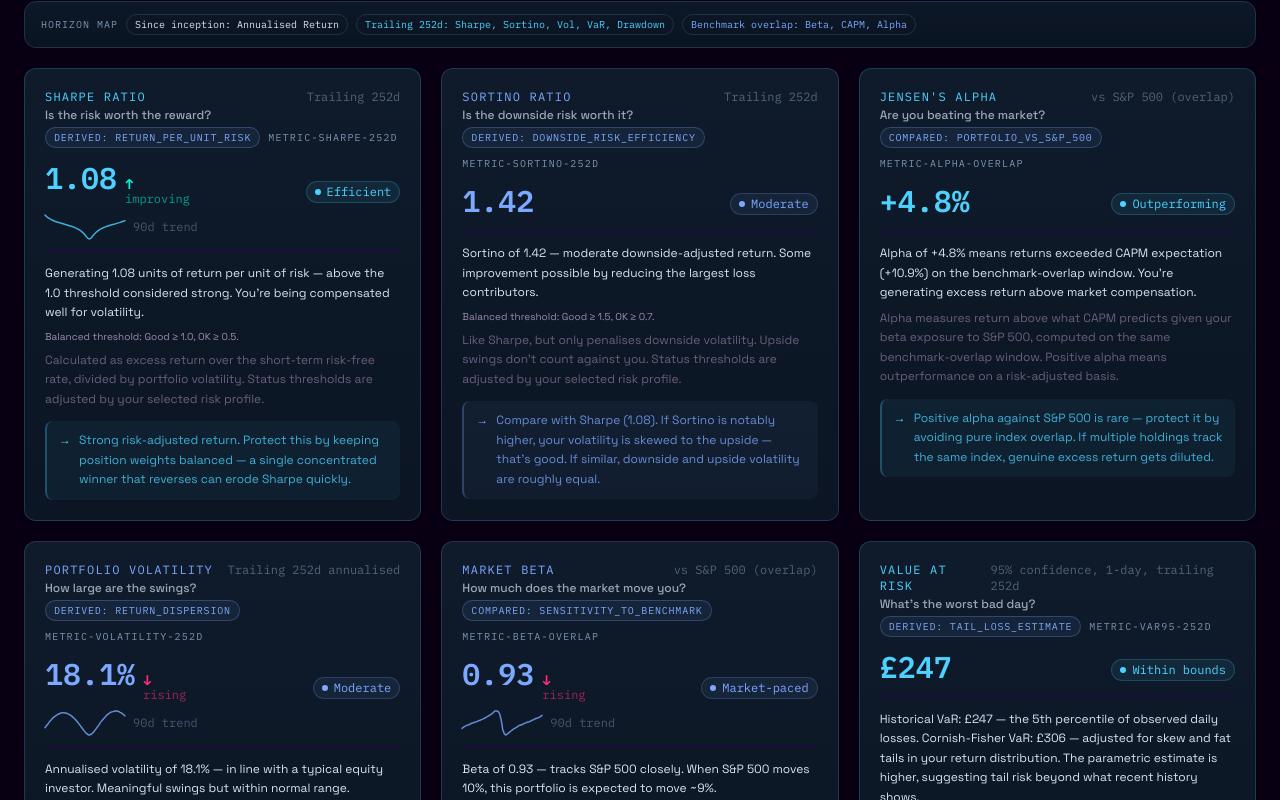
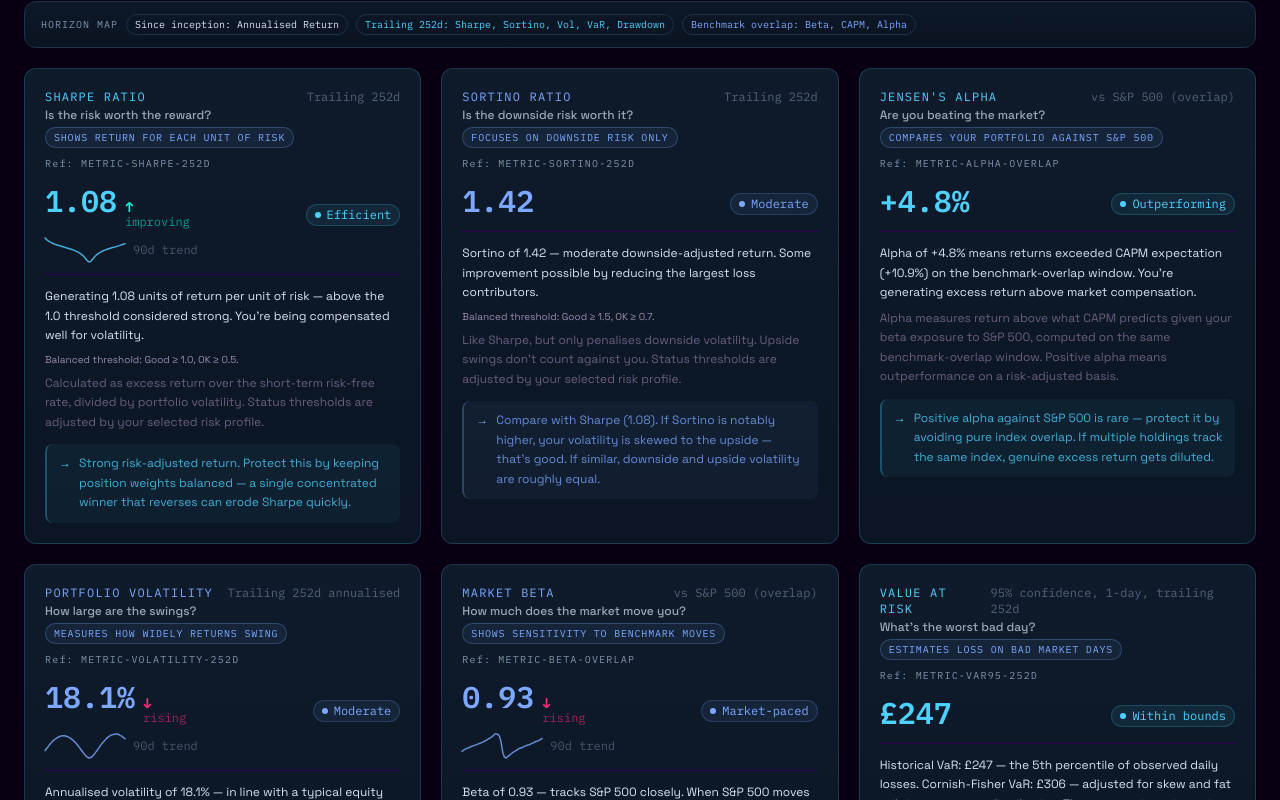
Before and after one commit to henryg1209005-beep/portfolio_tracker, a Next.js app in the folder web/: page /demo in a window 1280 px wide. Shown: the part 840-1640 px from the top of the page. Built offline with nearby package versions, Linux system fonts and the light colour scheme; no server answers.

Commit message:
Make ontology labels user-friendly across dashboard

```diff
--- a/web/app/dashboard/layout.tsx
+++ b/web/app/dashboard/layout.tsx
@@ -86,10 +86,10 @@ function DashboardShell({ children }: { children: React.ReactNode }) {
                 PORTIVEX INTELLIGENCE CONSOLE
               </div>
               <div className="mt-1.5 flex flex-wrap items-center gap-2">
-                <span className="ontology-chip ontology-chip-entity">Entity: Portfolio</span>
-                <span className="ontology-chip ontology-chip-rel">Edge: exposes risk_metric</span>
-                <span className="ontology-chip ontology-chip-rel">Edge: composed_of holding</span>
-                <span className="ontology-id">OBJ-PORTFOLIO-PRIMARY</span>
+                <span className="ontology-chip ontology-chip-entity">Portfolio Object</span>
+                <span className="ontology-chip ontology-chip-rel">Shows risk metrics</span>
+                <span className="ontology-chip ontology-chip-rel">Built from holdings</span>
+                <span className="ontology-id">Ref: OBJ-PORTFOLIO-PRIMARY</span>
               </div>
             </div>
           </div>
--- a/web/app/dashboard/metrics/page.tsx
+++ b/web/app/dashboard/metrics/page.tsx
@@ -265,10 +265,10 @@ export default function MetricsPage() {
         <div>
           <h1 className="text-2xl font-bold">Risk Metrics</h1>
           <div className="mt-2 flex flex-wrap items-center gap-2">
-            <span className="ontology-chip ontology-chip-entity">Entity: RiskMetricSet</span>
-            <span className="ontology-chip ontology-chip-rel">Edge: derived_from portfolio_returns</span>
-            <span className="ontology-chip ontology-chip-rel">Edge: compared_to benchmark</span>
-            <span className="ontology-id">OBJ-RISKMODEL-TRAILING252</span>
+            <span className="ontology-chip ontology-chip-entity">Risk Metrics Model</span>
+            <span className="ontology-chip ontology-chip-rel">Calculated from your returns</span>
+            <span className="ontology-chip ontology-chip-rel">Compared with benchmark</span>
+            <span className="ontology-id">Ref: OBJ-RISKMODEL-TRAILING252</span>
           </div>
           <p className="text-muted text-sm mt-0.5">1-year rolling, {benchLabel} benchmark</p>
           {isDemoMode && (
--- a/web/app/dashboard/page.tsx
+++ b/web/app/dashboard/page.tsx
@@ -147,10 +147,10 @@ export default function OverviewPage() {
             )}
           </div>
           <div className="mt-2 flex flex-wrap items-center gap-2">
-            <span className="ontology-chip ontology-chip-entity">Entity: Portfolio</span>
-            <span className="ontology-chip ontology-chip-rel">Edge: contains holding</span>
-            <span className="ontology-chip ontology-chip-rel">Edge: materializes pnl</span>
-            <span className="ontology-id">OBJ-PORTFOLIO-SNAPSHOT</span>
+            <span className="ontology-chip ontology-chip-entity">Portfolio Snapshot</span>
+            <span className="ontology-chip ontology-chip-rel">Includes your holdings</span>
+            <span className="ontology-chip ontology-chip-rel">Calculates live P&L</span>
+            <span className="ontology-id">Ref: OBJ-PORTFOLIO-SNAPSHOT</span>
           </div>
           <p className="text-muted text-sm mt-0.5">
             {isDemoMode ? "Demo sandbox: local-only edits, reset anytime." : "Your portfolio at a glance"}
--- a/web/components/HoldingsTable.tsx
+++ b/web/components/HoldingsTable.tsx
@@ -84,10 +84,10 @@ export default function HoldingsTable({
     <div className="synth-card rounded-xl overflow-hidden" style={{ borderColor: "#1f3248" }}>
       <div className="px-4 py-2.5 border-b" style={{ borderColor: "#1f3248", background: "#0d1828" }}>
         <div className="flex flex-wrap items-center gap-2">
-          <span className="ontology-chip ontology-chip-entity">Entity: Holding</span>
-          <span className="ontology-chip ontology-chip-rel">Edge: contributes_to portfolio_value</span>
-          <span className="ontology-chip ontology-chip-rel">Edge: emits return_stream</span>
-          <span className="ontology-id">SCHEMA-HOLDING-V1</span>
+          <span className="ontology-chip ontology-chip-entity">Holdings Schema</span>
+          <span className="ontology-chip ontology-chip-rel">Each row contributes to portfolio value</span>
+          <span className="ontology-chip ontology-chip-rel">Each row tracks its own return stream</span>
+          <span className="ontology-id">Ref: SCHEMA-HOLDING-V1</span>
         </div>
       </div>
       <div className="md:hidden">
--- a/web/components/MetricsGrid.tsx
+++ b/web/components/MetricsGrid.tsx
@@ -194,7 +194,7 @@ function MetricCard({
         {(relationLabel || ontologyId) && (
           <div className="mt-1 flex flex-wrap items-center gap-2">
             {relationLabel && <span className="ontology-chip ontology-chip-rel">{relationLabel}</span>}
-            {ontologyId && <span className="ontology-id">{ontologyId}</span>}
+            {ontologyId && <span className="ontology-id">Ref: {ontologyId}</span>}
           </div>
         )}
       </div>
@@ -566,7 +566,7 @@ export default function MetricsGrid({
           tip={sharpeTip}
           sparkData={sharpeSpark}
           trend={sharpeTrend ?? sharpeTrendFallback}
-        relationLabel="Derived: return_per_unit_risk"
+          relationLabel="Shows return for each unit of risk"
           ontologyId="METRIC-SHARPE-252D"
         />
 
@@ -582,7 +582,7 @@ export default function MetricsGrid({
           statusContext={`${profileLabel} threshold: Good ≥ ${bands.sortinoGood.toFixed(1)}, OK ≥ ${bands.sortinoOk.toFixed(1)}.`}
           detail="Like Sharpe, but only penalises downside volatility. Upside swings don't count against you. Status thresholds are adjusted by your selected risk profile."
           tip={sortinoTip}
-        relationLabel="Derived: downside_risk_efficiency"
+          relationLabel="Focuses on downside risk only"
           ontologyId="METRIC-SORTINO-252D"
         />
 
@@ -597,7 +597,7 @@ export default function MetricsGrid({
           explain={alphaExplain}
           detail={`Alpha measures return above what CAPM predicts given your beta exposure to ${benchmarkLabel}, computed on the same benchmark-overlap window. Positive alpha means outperformance on a risk-adjusted basis.`}
           tip={alphaTip}
-        relationLabel={`Compared: portfolio_vs_${benchmarkLabel.toLowerCase().replace(/\s+/g, "_")}`}
+          relationLabel={`Compares your portfolio against ${benchmarkLabel}`}
           ontologyId="METRIC-ALPHA-OVERLAP"
         />
 
@@ -615,7 +615,7 @@ export default function MetricsGrid({
           tip={volTip}
           sparkData={volSpark}
           trend={volTrend ?? volTrendFallback}
-        relationLabel="Derived: return_dispersion"
+          relationLabel="Measures how widely returns swing"
           ontologyId="METRIC-VOLATILITY-252D"
         />
 
@@ -633,7 +633,7 @@ export default function MetricsGrid({
           tip={betaTip}
           sparkData={betaSpark}
           trend={betaTrend}
-        relationLabel="Compared: sensitivity_to_benchmark"
+          relationLabel="Shows sensitivity to benchmark moves"
           ontologyId="METRIC-BETA-OVERLAP"
         />
 
@@ -651,7 +651,7 @@ export default function MetricsGrid({
             ? `Historical: ${gbp(varGbp ?? 0)} (raw 5th percentile). Cornish-Fisher: ${gbp(cfVarGbp)} (adjusted for skew & kurtosis). The gap between them indicates how fat-tailed your returns are.`
             : "On a typical bad day — the kind that happens roughly once a month — losses are expected to stay below this figure. 5% of days historically exceed it."}
           tip={varTip}
-        relationLabel="Derived: tail_loss_estimate"
+          relationLabel="Estimates loss on bad market days"
           ontologyId="METRIC-VAR95-252D"
         />
 
@@ -673,7 +673,7 @@ export default function MetricsGrid({
           tip={mddTip}
           sparkData={ddSpark}
           trend={ddTrend}
-        relationLabel="Derived: peak_to_trough_loss"
+          relationLabel="Tracks largest drop from a prior peak"
           ontologyId="METRIC-DRAWDOWN-252D"
         />
 
--- a/web/components/Sidebar.tsx
+++ b/web/components/Sidebar.tsx
@@ -54,7 +54,7 @@ export default function Sidebar({ token, copied, onCopyToken, isDemoMode, onTogg
           <div className="mt-3 text-[10px] font-mono tracking-[0.16em] text-muted uppercase">Operations</div>
           <div className="mt-2 flex flex-wrap gap-1.5">
             <span className="ontology-chip ontology-chip-entity">Graph</span>
-            <span className="ontology-chip ontology-chip-rel">Portfolio -&gt; Holding -&gt; Metric</span>
+            <span className="ontology-chip ontology-chip-rel">Portfolio leads to holdings, then metrics</span>
           </div>
         </div>
 
```
